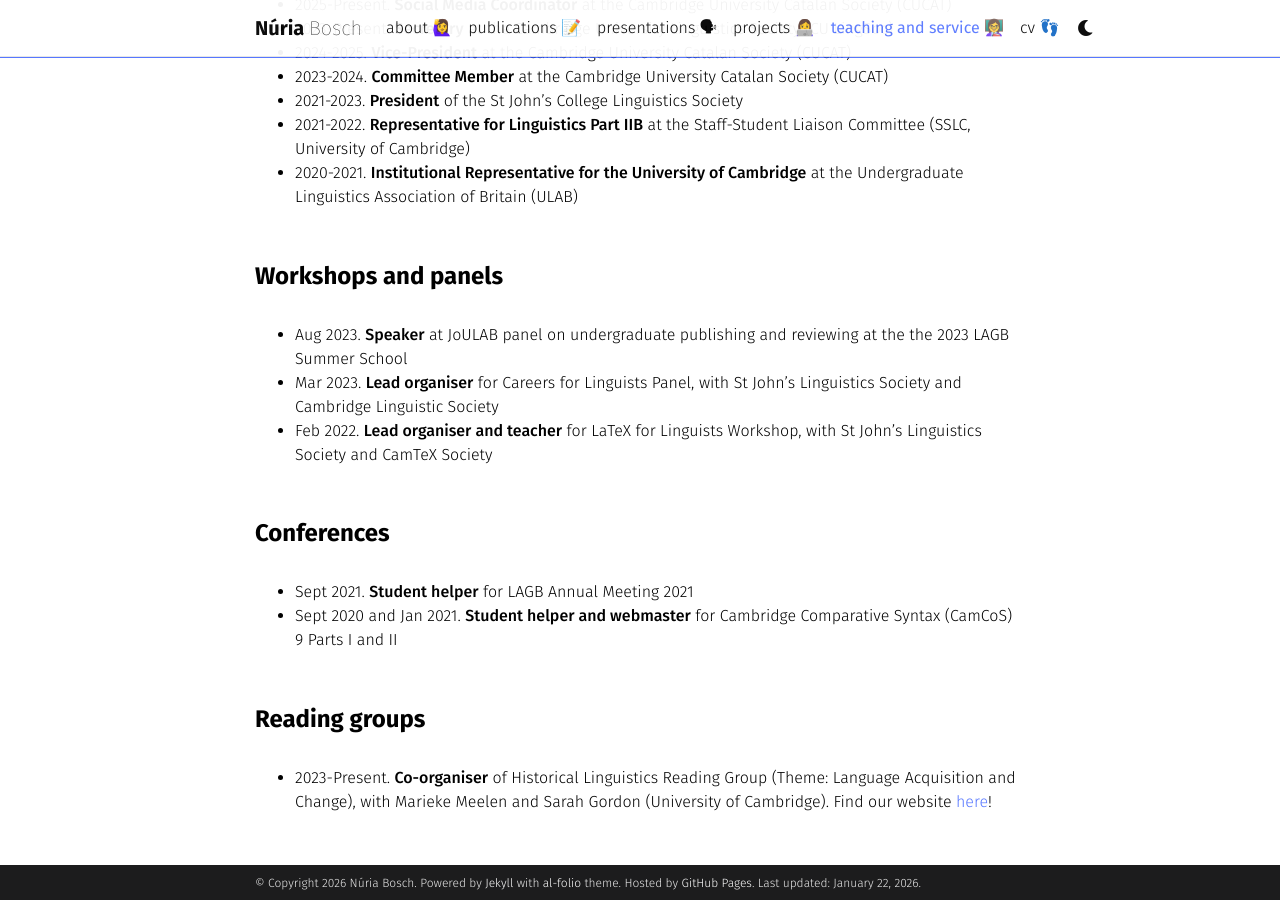
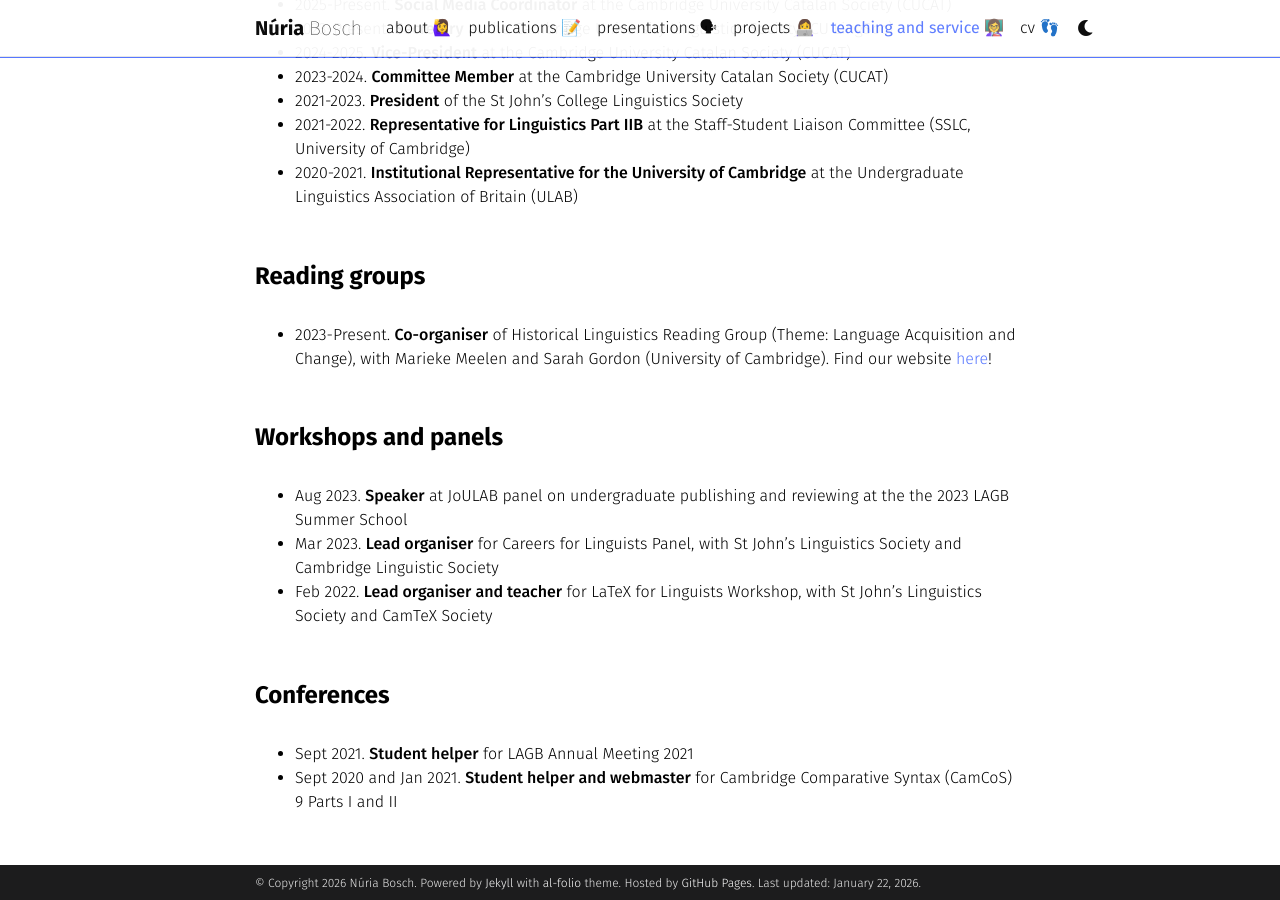
Before and after one commit to nuria-bosch/nuria-bosch.github.io, a Jekyll site: the page built from _pages/teaching_and_service.md, in a window 1280 px wide and 900 px high, scrolled down 1608 px. Built offline with Jekyll 4.4.1, drawn with Linux system fonts in a browser that asks for light colours; some web fonts are replaced; comment, search, counter and statistics services are not loaded; a style sheet for code colours, icons or effects is not loaded; some of the changed lines change nothing that is shown.

Commit message:
Update teaching_and_service.md

```diff
--- a/_pages/teaching_and_service.md
+++ b/_pages/teaching_and_service.md
@@ -58,6 +58,10 @@ _Edited volumes_
 - 2021-2022. **Representative for Linguistics Part IIB** at the Staff-Student Liaison Committee (SSLC, University of Cambridge)
 - 2020-2021. **Institutional Representative for the University of Cambridge** at the Undergraduate Linguistics Association of Britain (ULAB)
 
+<h4 style="margin-top: 3.3rem; margin-bottom: 2rem; font-weight: bold;">Reading groups</h4>
+
+- 2023-Present. **Co-organiser** of Historical Linguistics Reading Group (Theme: Language Acquisition and Change), with Marieke Meelen and Sarah Gordon (University of Cambridge). Find our website [here](https://sites.google.com/cam.ac.uk/cambridge-histling)!
+
 <h4 style="margin-top: 3.3rem; margin-bottom: 2rem; font-weight: bold;">Workshops and panels</h4>
 
 - Aug 2023. **Speaker** at _JoULAB panel_ on undergraduate publishing and reviewing at the the 2023 LAGB Summer School
@@ -68,7 +72,3 @@ _Edited volumes_
 
 - Sept 2021. **Student helper** for LAGB Annual Meeting 2021
 - Sept 2020 and Jan 2021. **Student helper and webmaster** for Cambridge Comparative Syntax (CamCoS) 9 Parts I and II
-
-<h4 style="margin-top: 3.3rem; margin-bottom: 2rem; font-weight: bold;">Reading groups</h4>
-
-- 2023-Present. **Co-organiser** of Historical Linguistics Reading Group (Theme: Language Acquisition and Change), with Marieke Meelen and Sarah Gordon (University of Cambridge). Find our website [here](https://sites.google.com/cam.ac.uk/cambridge-histling)!
```
